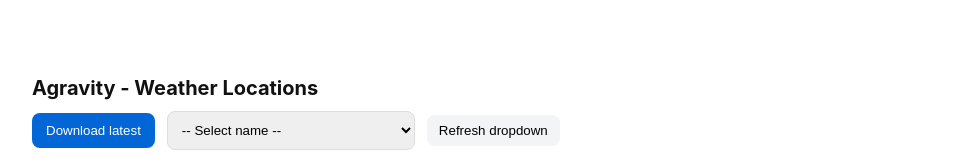
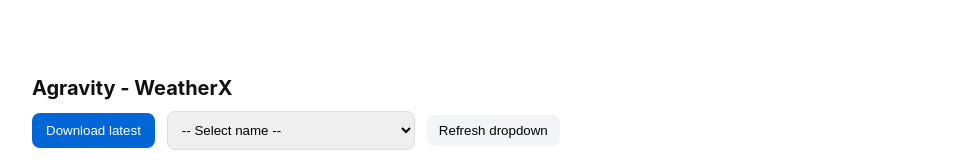
Before and after one commit to agravity-systems/weather, a plain HTML site: page index.html in a window 1280 px wide. Shown: the top 163 px of the page, without its empty margins (158-1121 px from the left). Drawn offline with Linux system fonts and the light colour scheme.

Commit message:
Update index.html name changed

```diff
--- a/index.html
+++ b/index.html
@@ -3,7 +3,7 @@
 <head>
   <meta charset="utf-8" />
   <meta name="viewport" content="width=device-width,initial-scale=1" />
-  <title>Agravity - Weather Locations</title>
+  <title>Agravity - WeatherX</title>
   <style>
     :root{font-family:Inter, system-ui, -apple-system, 'Segoe UI', Roboto, 'Helvetica Neue', Arial;}
     body{max-width:900px;margin:40px auto;padding:20px;line-height:1.5;color:#111}
@@ -28,7 +28,7 @@
   </style>
 </head>
 <body>
-  <h1>Agravity - Weather Locations</h1>
+  <h1>Agravity - WeatherX</h1>
   <div class="controls">
     <button id="downloadBtn" class="primary">Download latest</button>
     <select id="nameSelect">
```
